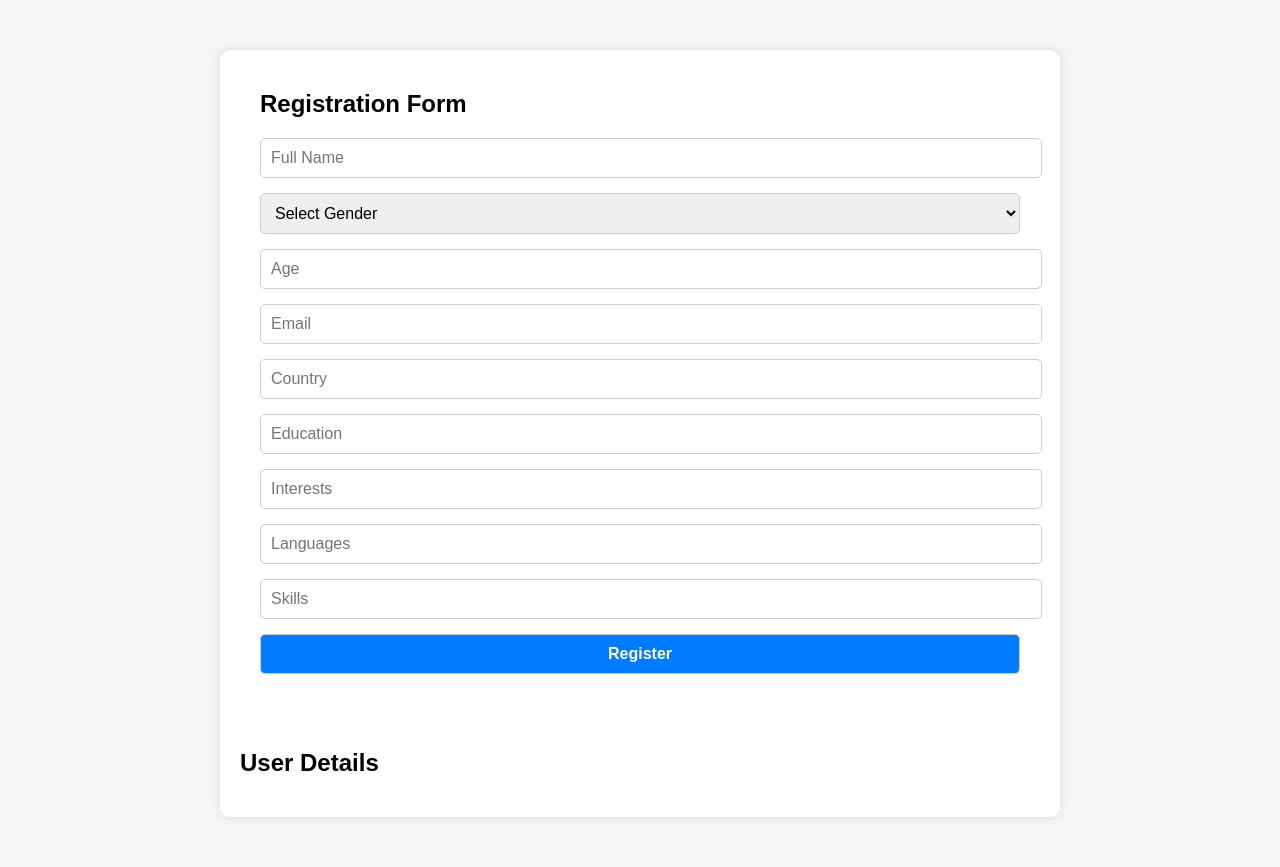
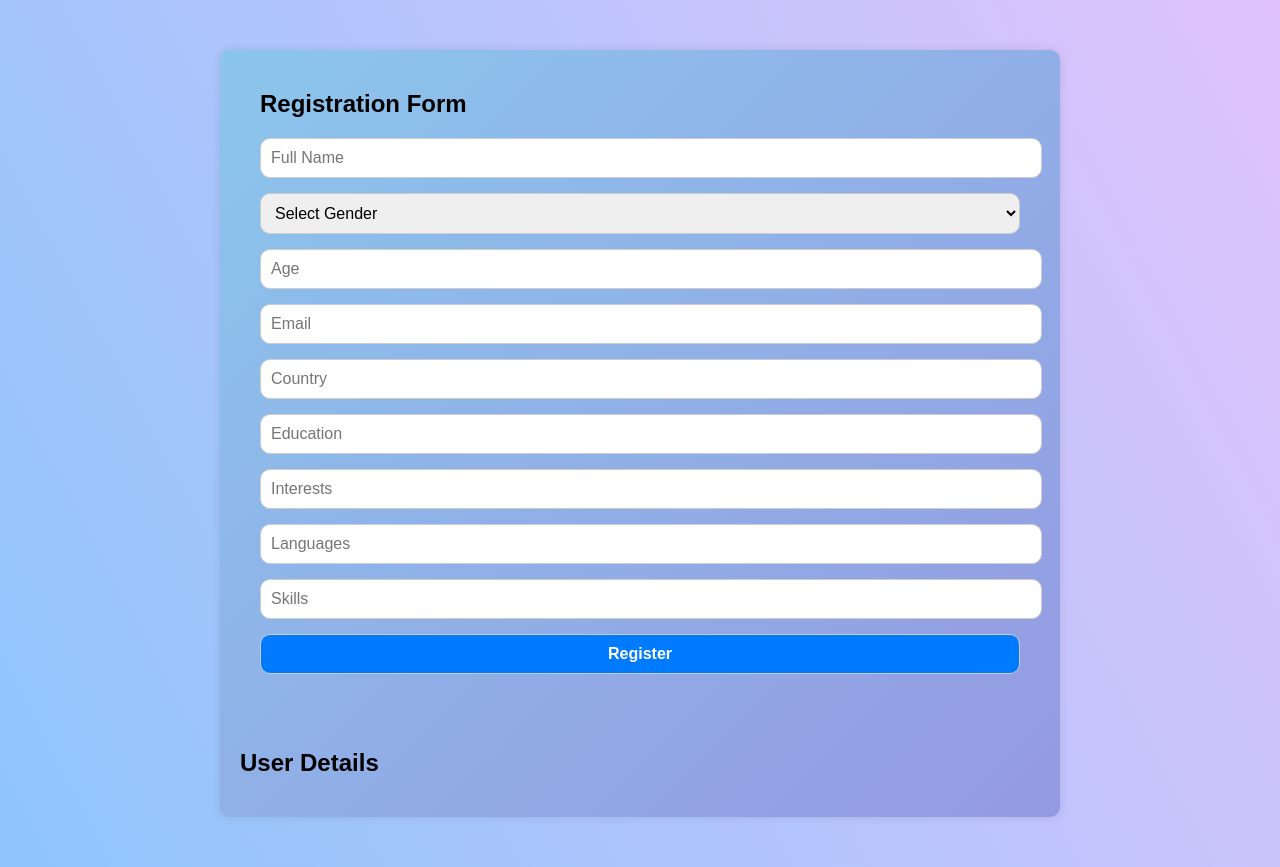
Before and after one commit to vikasdahiy/User-Details, a plain HTML site: page index.html in a window 1280 px wide. Drawn offline with Linux system fonts and the light colour scheme.

Commit message:
version_4

```diff
--- a/style.css
+++ b/style.css
@@ -1,6 +1,9 @@
 body {
   font-family: Arial, sans-serif;
-  background-color: #f5f5f5;
+  /* background-color: #f5f5f5; */
+  background-color: #8EC5FC;
+background-image: linear-gradient(62deg, #8EC5FC 0%, #E0C3FC 100%);
+
   margin: 0;
   padding: 0;
 }
@@ -9,7 +12,10 @@ body {
   max-width: 800px;
   margin: 50px auto;
   padding: 20px;
-  background-color: #fff;
+  /* background-color: #c18f8f; */
+  background-color: #8BC6EC;
+background-image: linear-gradient(135deg, #8BC6EC 0%, #9599E2 100%);
+
   border-radius: 10px;
   box-shadow: 0px 0px 10px rgba(0, 0, 0, 0.1);
   display: flex;
@@ -38,7 +44,7 @@ input[type="submit"] {
   padding: 10px;
   margin-bottom: 15px;
   border: 1px solid #ccc;
-  border-radius: 5px;
+  border-radius: 10px;
   font-size: 16px;
 }
 
@@ -50,7 +56,7 @@ input[type="submit"] {
 }
 
 .user-details-container {
-  width: 100%;
+  width: 80%;
 }
 
 .user-details {
```
